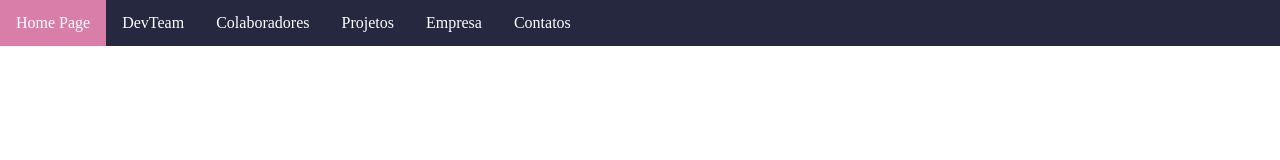
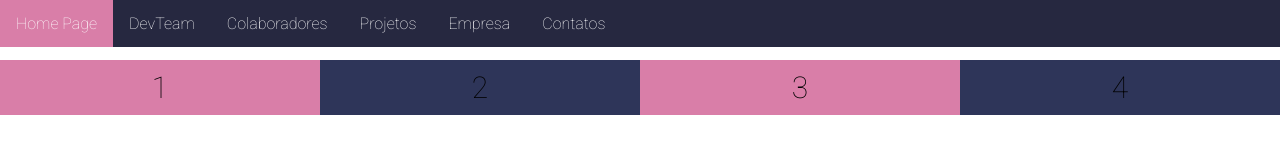
Before and after one commit to victoricoma/projeto_pw1, a plain HTML site: page index.html in a window 1280 px wide. Drawn offline with Linux system fonts and the light colour scheme.

Commit message:
Aula 5 - Flex box container

```diff
--- a/css/style.css
+++ b/css/style.css
@@ -1,6 +1,32 @@
 body{
     margin: 0;
     padding: 0;
+    font-family: 'Roboto', sans-serif;
+}
+* {
+    box-sizing: border-box;
+}
+.flex-container{
+    margin-top: 60px;
+    display: flex;
+    flex-direction: row;
+    font-size: 30px;
+     text-align: center;
+}
+.flex-item-left{
+    background-color: #D97EA8;
+    padding: 10px;
+    flex: 50%;
+}
+.flex-item-right{
+    background-color: #2E3559;
+    padding: 10px;
+    flex: 50%;
+}
+@media (max-width: 800px) {
+    .flex-container{
+        flex-direction: column;
+    }
 }
 ul{
     list-style-type: none;
--- a/index.html
+++ b/index.html
@@ -5,6 +5,9 @@
     <meta charset="UTF-8">
     <meta http-equiv="X-UA-Compatible" content="IE=edge">
     <meta name="viewport" content="width=device-width, initial-scale=1.0">
+    <link rel="preconnect" href="https://fonts.googleapis.com">
+    <link rel="preconnect" href="https://fonts.gstatic.com" crossorigin>
+    <link href="https://fonts.googleapis.com/css2?family=Roboto:wght@100&display=swap" rel="stylesheet">
     <link rel="stylesheet" href="./css/style.css">
     <title>Projeto PW1</title>
 </head>
@@ -23,6 +26,13 @@
         </nav>
     </header>
     <main>
+
+        <div class="flex-container">
+            <div class="flex-item-left">1</div>
+            <div class="flex-item-right">2</div>
+            <div class="flex-item-left">3</div>
+            <div class="flex-item-right">4</div>
+        </div>
     </main>
     <footer>
 
```
Also changed, not shown: img/devCard1.jpg (added).
